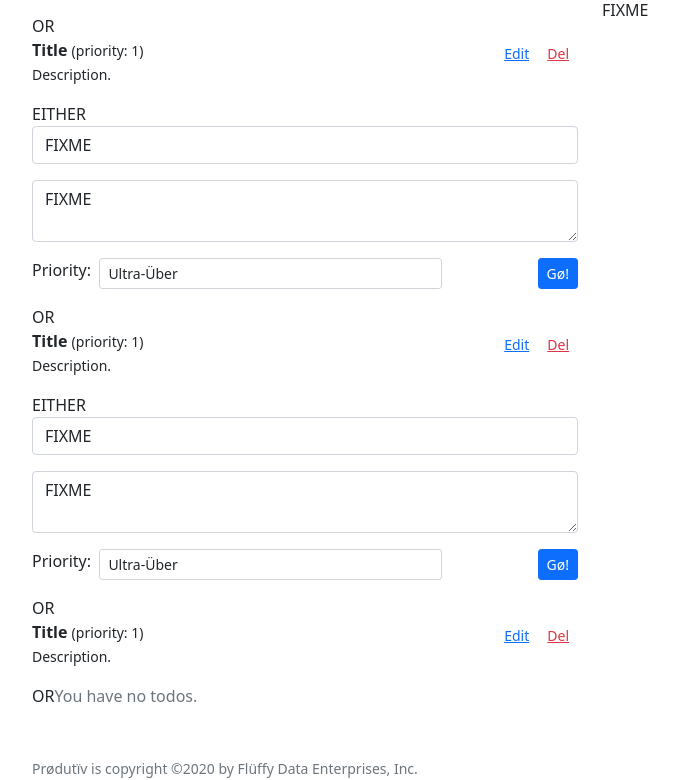
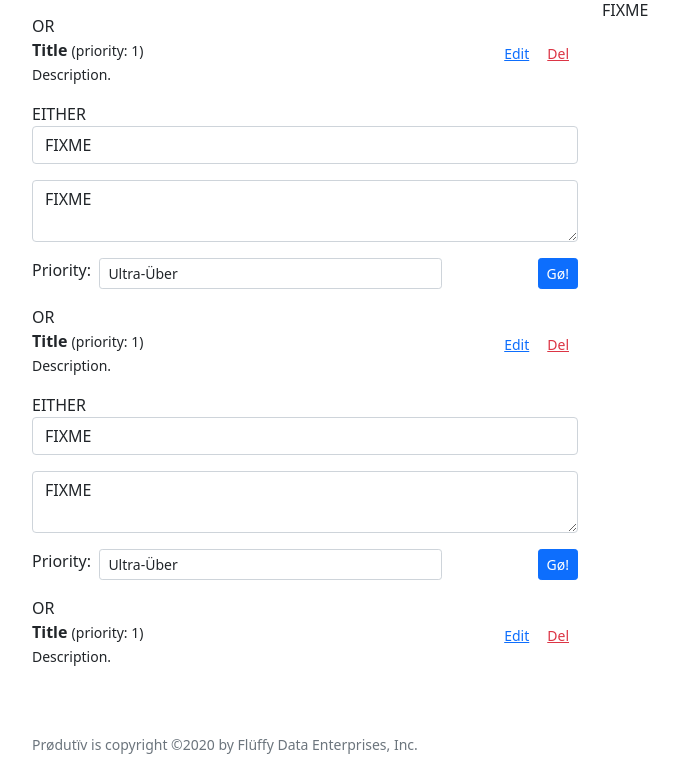
Before and after one commit to ndrewjensen/react-forms-design-productiv, a React (Create React App) app in the folder productiv/: page / in a window 1280 px wide. Shown: the part 343-1123 px from the top of the page, without its empty margins (50-729 px from the left). After the commit the page ends 1099 px from the top, so only its background shows below. Built offline with nearby package versions, Linux system fonts and the light colour scheme.

Commit message:
add some create, update, delete functionality

```diff
--- a/productiv/src/TodoApp.js
+++ b/productiv/src/TodoApp.js
@@ -15,27 +15,41 @@ import EditableTodoList from "./EditableTodoList";
  * App -> TodoApp -> { TodoForm, EditableTodoList }
  */
 
-function TodoApp() {
+function TodoApp({initialTodos}) {
+  const [todos, setTodos] = useState(initialTodos);
 
   /** add a new todo to list */
   function create(newTodo) {
+    newTodo = {...newTodo, id: uuid()};
+    setTodos([...todos,newTodo])
   }
 
   /** update a todo with updatedTodo */
   function update(updatedTodo) {
+    //TODO: refactor to one line
+    setTodos(todos.map( todo =>
+      todo.id === updatedTodo.id
+      ? todo = updatedTodo
+      : todo
+    ))
   }
 
   /** delete a todo by id */
   function remove(id) {
+    setTodos(todos.filter(todo => todo.id !== id))
   }
 
   return (
       <main className="TodoApp">
         <div className="row">
-
           <div className="col-md-6">
-            <EditableTodoList /> OR
-            <span className="text-muted">You have no todos.</span>
+          {todos.length > 0 &&
+            <EditableTodoList
+              todos={todos}
+              update={update}
+              remove={remove}/>}
+            {todos.length === 0 &&
+            <span className="text-muted">You have no todos.</span>}
           </div>
 
           <div className="col-md-6">
```
Also changed, not shown: 1 other file (tests, documents, lock files or other folders).
